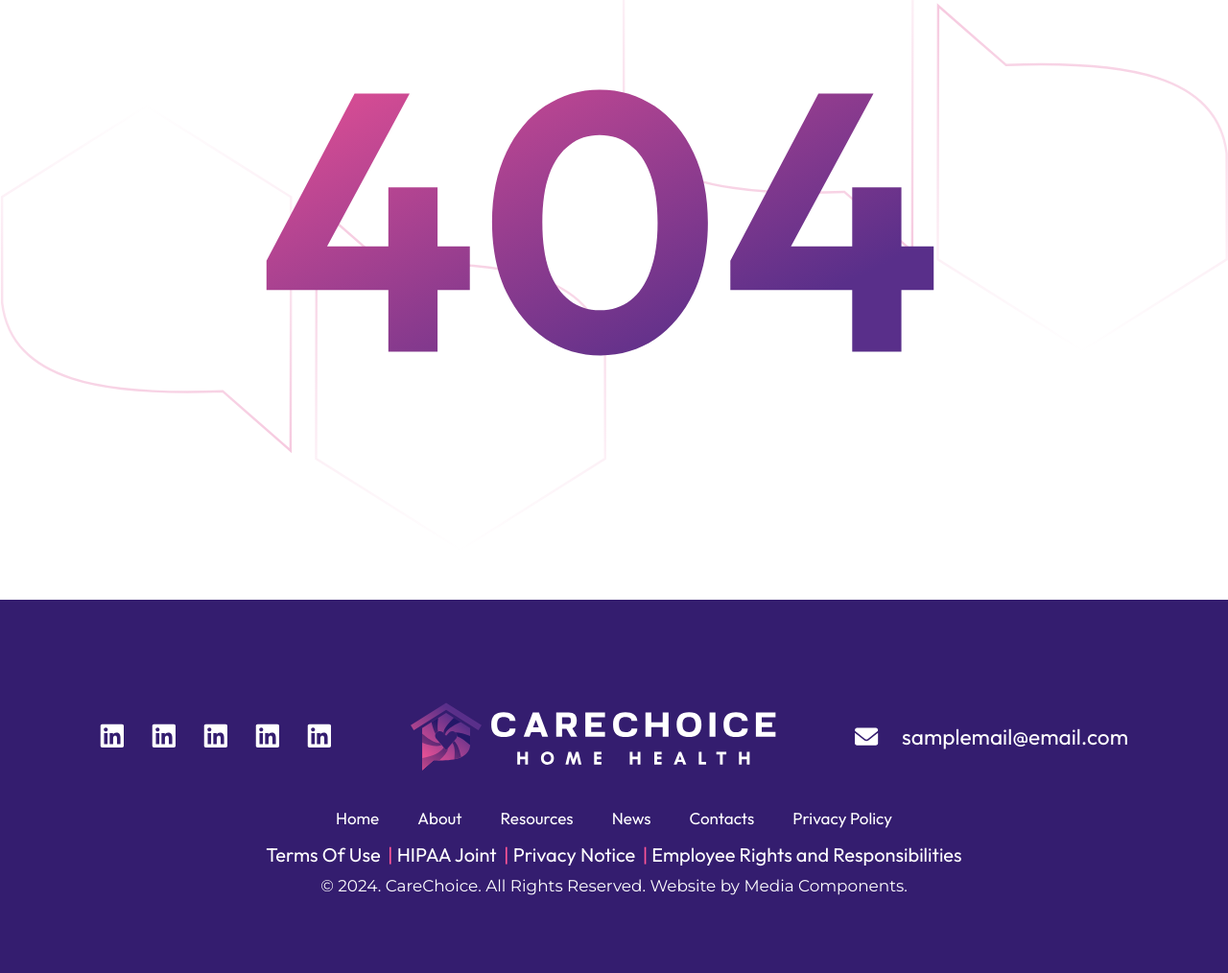
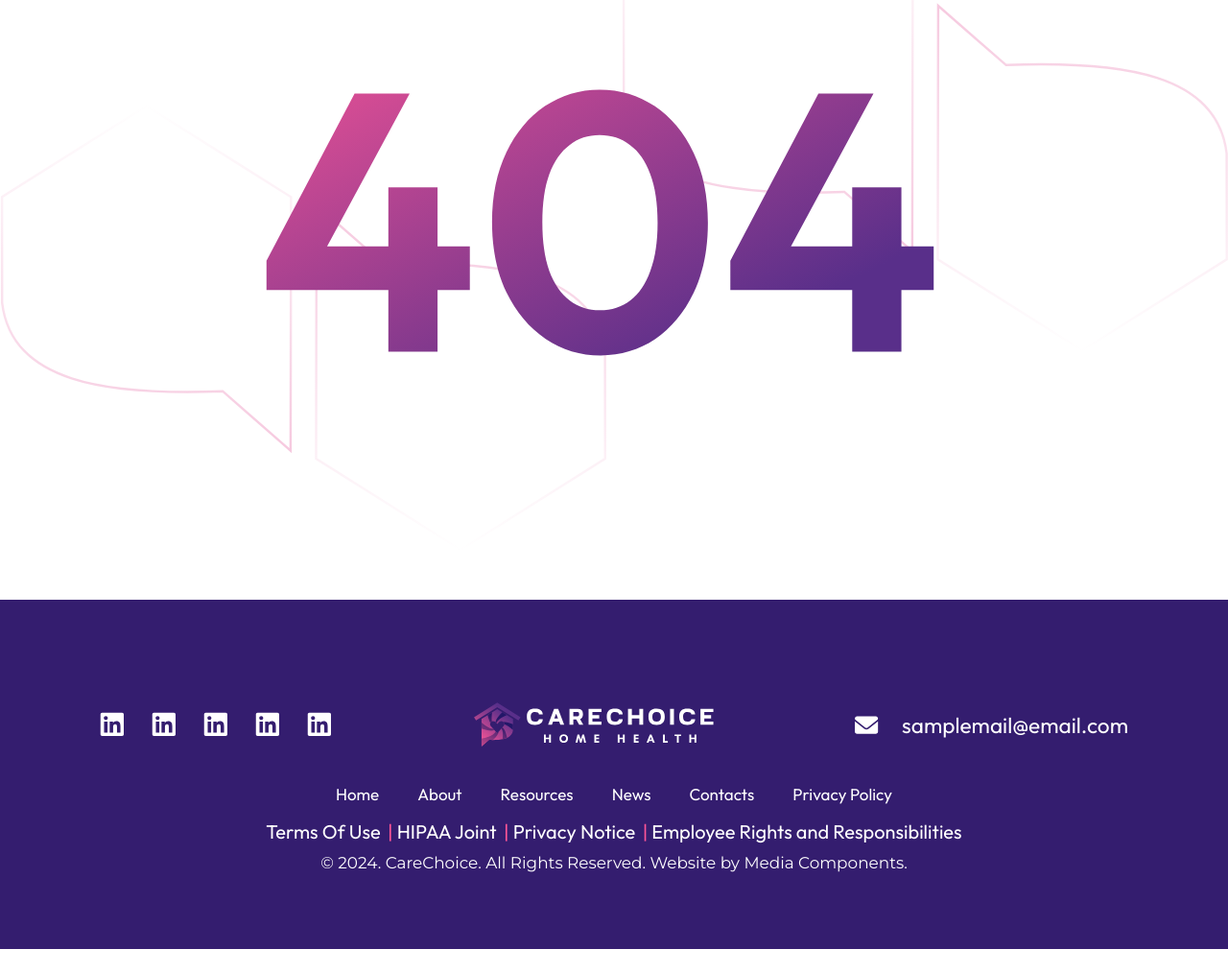
Before and after one commit to dmitry-conquer/carechoise, a website built with Vite: page pages/404.html in a window 1280 px wide. Shown: the part 250-1264 px from the top of the page at 96% size. After the commit the page ends 1239 px from the top, so only its background shows below. Built offline with nearby package versions, Linux system fonts and the light colour scheme; what micromodal would draw is missing.

Commit message:
Оновлення стилів футера: зміна максимального розміру логотипу з 100% на 250px для покращення відображення.

```diff
--- a/src/styles/footer.scss
+++ b/src/styles/footer.scss
@@ -49,7 +49,7 @@
   }
 
   &__logo {
-    max-width: 100%;
+    max-width: 250px;
   }
 
   &__email {
```
